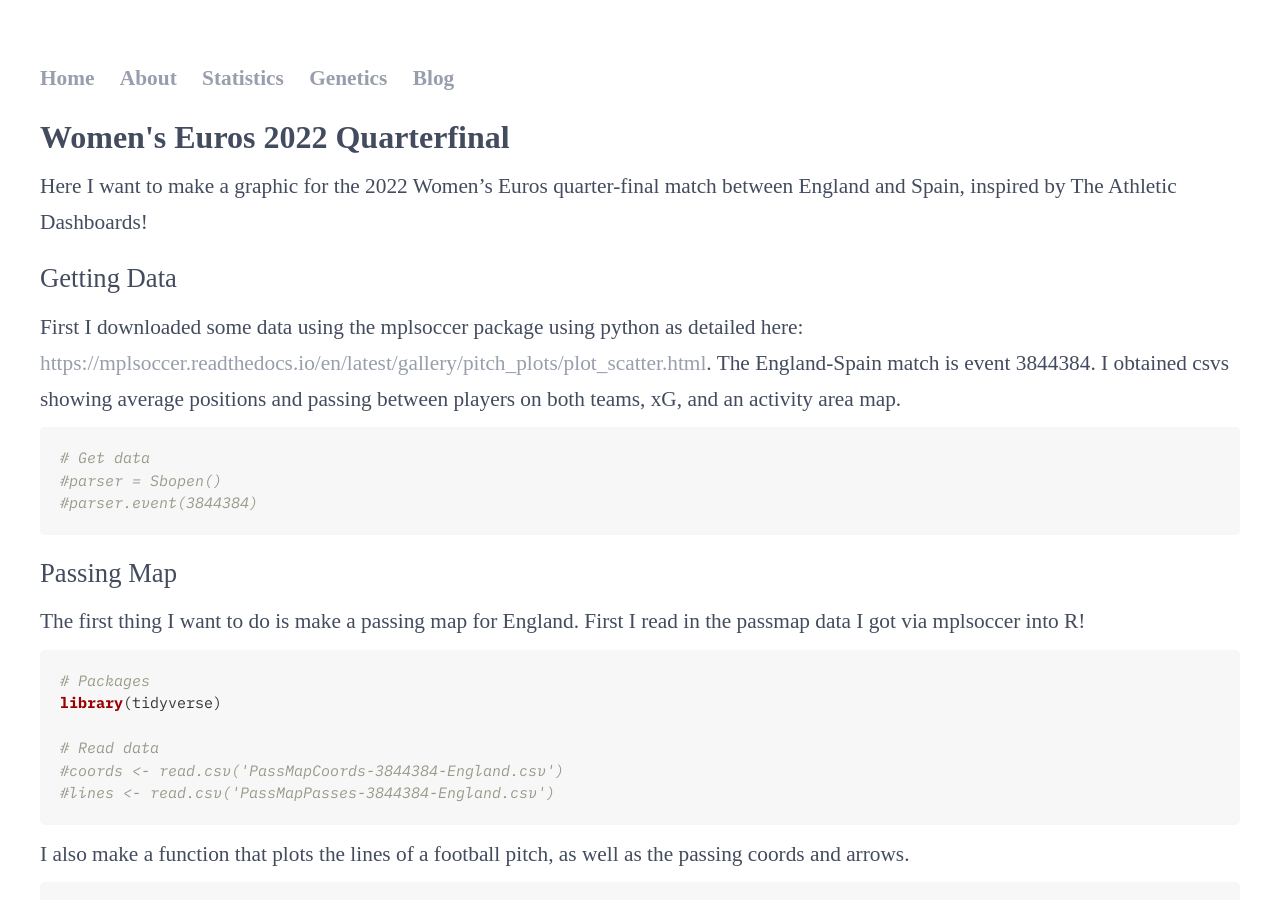
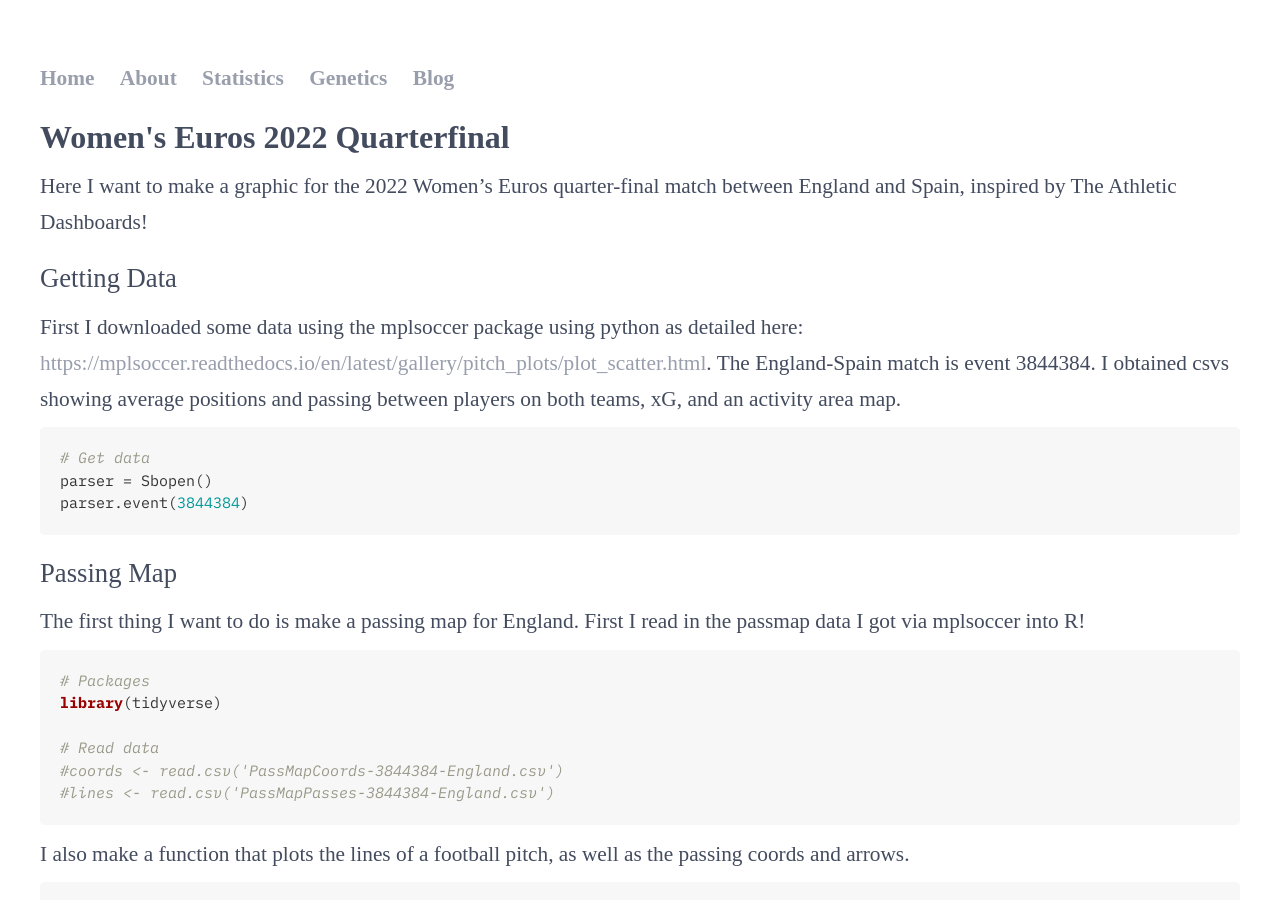
Before and after one commit to alicesmail12/alicesmail12.github.io, a Jekyll site: the page Blog/Womens-Euros/Spain-England-2022.html, which Jekyll copies as it is, in a window 1280 px wide and 900 px high. Built offline with Jekyll 4.4.1, drawn with Linux system fonts in a browser that asks for light colours; some web fonts are replaced; some of the changed text lies outside the part shown.

Commit message:
Update Spain-England-2022.html

```diff
--- a/Blog/Womens-Euros/Spain-England-2022.html
+++ b/Blog/Womens-Euros/Spain-England-2022.html
@@ -461,8 +461,8 @@
 average positions and passing between players on both teams, xG, and an
 activity area map.</p>
 <pre class="python"><code># Get data
-#parser = Sbopen()
-#parser.event(3844384)</code></pre>
+parser = Sbopen()
+parser.event(3844384)</code></pre>
 <h2>
 Passing Map
 </h2>
@@ -569,7 +569,8 @@
 </h2>
 <p>Finally I want to make a simple bar plot showing xG across the 120
 minutes played:</p>
-<pre class="r"><code>#xG &lt;- read.csv(&#39;xG-3844384.csv&#39;)
+<pre class="r"><code># Get data
+xG &lt;- read.csv(&#39;xG-3844384.csv&#39;)
 
 # Cumulative xG
 xG$cum_sum_team &lt;- ave(xG$shot_statsbomb_xg, xG$team_name, FUN=cumsum) - xG$shot_statsbomb_xg
```
